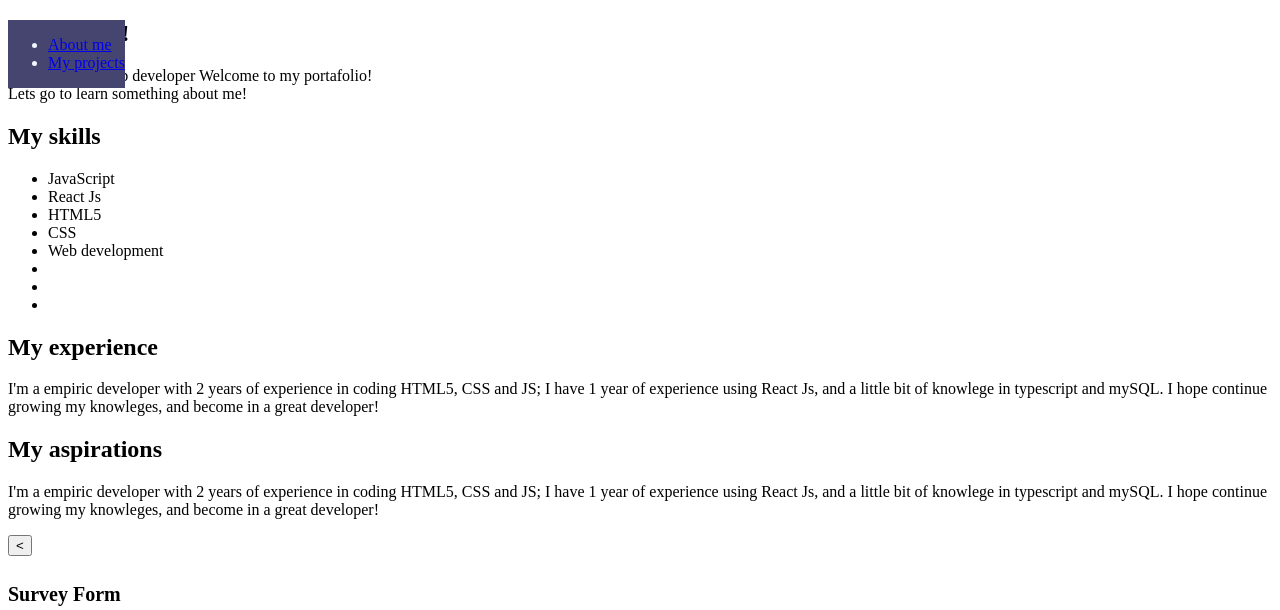
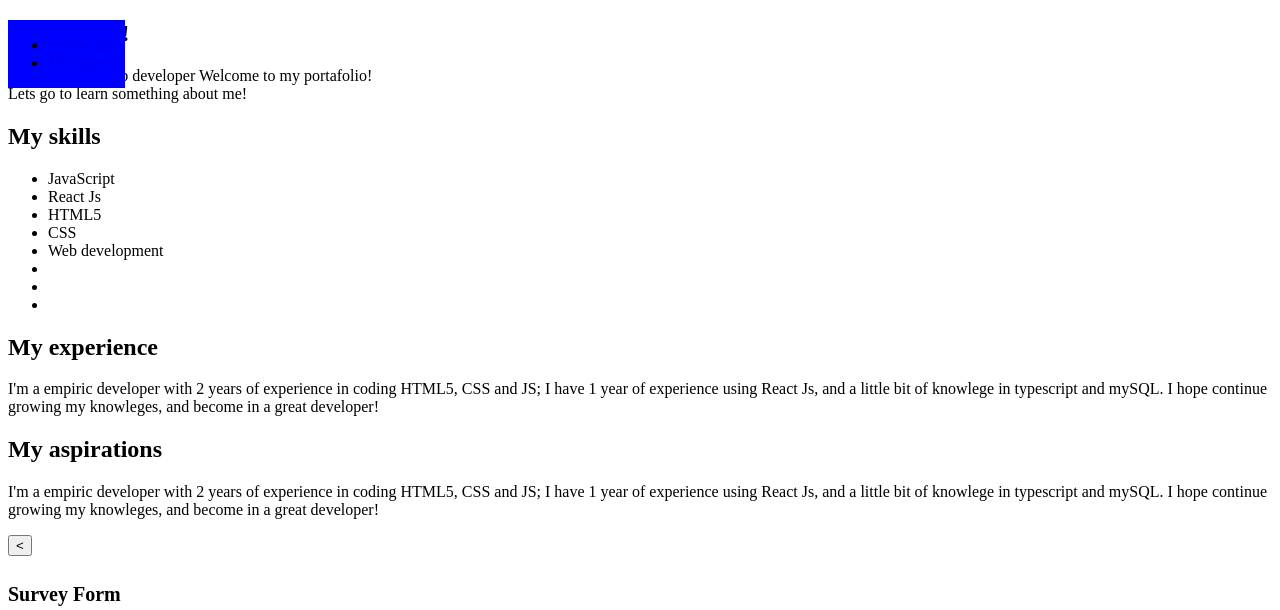
Before and after one commit to Dany260519/glorious-giggle, a plain HTML site: page index.html in a window 1280 px wide. Shown: the top 610 px of the page. Drawn offline with Linux system fonts and the light colour scheme.

Commit message:
Update styles.css

```diff
--- a/styles.css
+++ b/styles.css
@@ -1,5 +1,4 @@
 .fixed {
     position: fixed;
-    background-color: rgb(69, 69, 111);
-    color: aliceblue;
+    background-color: blue;
 }
```
